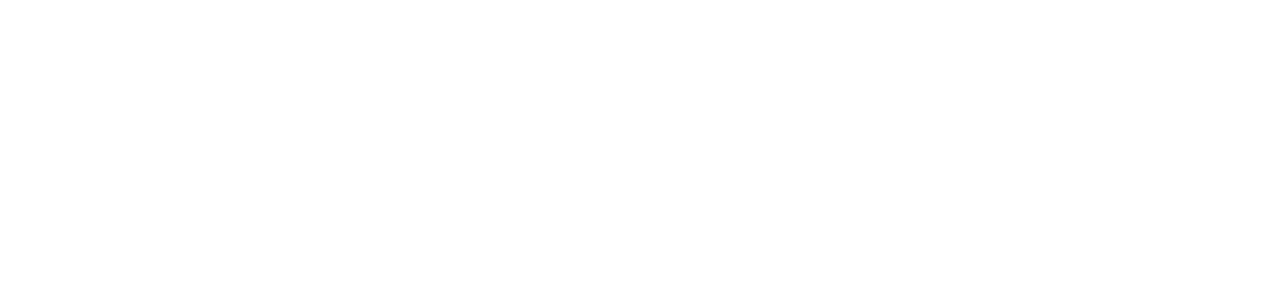
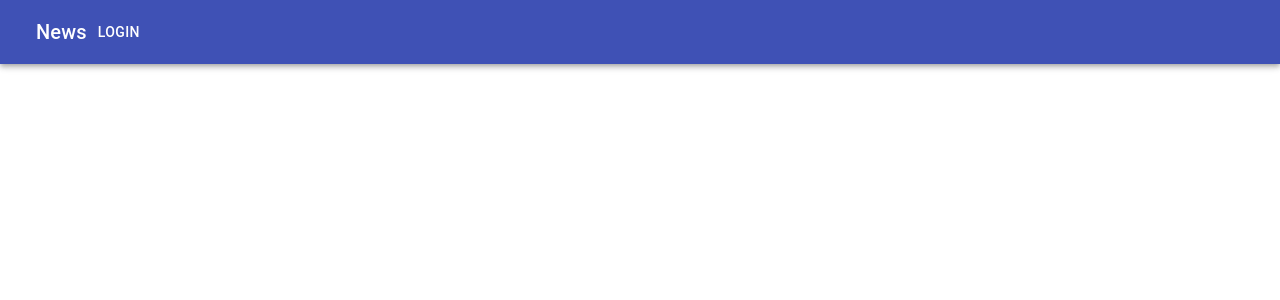
Before and after one commit to dgaujero/FitBMS, a React (Create React App) app in the folder client/: page /member in a window 1280 px wide. Shown: the top 300 px of the page. Built offline with nearby package versions, Linux system fonts and the light colour scheme.

Commit message:
added member page

```diff
--- a/client/src/App.js
+++ b/client/src/App.js
@@ -3,6 +3,7 @@ import { BrowserRouter as Router, Route } from "react-router-dom";
 import CheckIn from "./pages/checkIn";
 import Manage from './pages/manage';
 import MemberPortal from './pages/memberPortal';
+import MemberPage from "./pages/memberPage";
 
 function App() {
   return (
@@ -10,6 +11,7 @@ function App() {
       <Route path="/checkin" component={CheckIn} />
       <Route path="/memberportal" component={MemberPortal} />
       <Route path="/manage" component={Manage} />
+      <Route path="/member" component={MemberPage}/>
     </Router>
   );
 }
--- /dev/null
+++ b/client/src/pages/memberPage.js
@@ -0,0 +1,32 @@
+import React from "react";
+import { BrowserRouter as Router, Route } from "react-router-dom";
+import AppBar from '@material-ui/core/AppBar';
+import Toolbar from '@material-ui/core/Toolbar';
+import IconButton from '@material-ui/core/IconButton';
+import Typography from '@material-ui/core/Typography';
+import Button from '@material-ui/core/Button'
+
+
+function MemberPage(){
+    return (
+    <div>
+        <AppBar position="static">
+            <Toolbar>
+            <IconButton edge="start" color="inherit" aria-label="menu">
+            </IconButton>
+            <Typography variant="h6">
+            News
+            </Typography>
+            <Button color="inherit">Login</Button>
+            </Toolbar>
+        </AppBar>
+        <Router>
+            <div className = "memberPageDiv">
+
+            </div>
+        </Router>
+    </div>
+    )
+}
+
+export default MemberPage;
```
